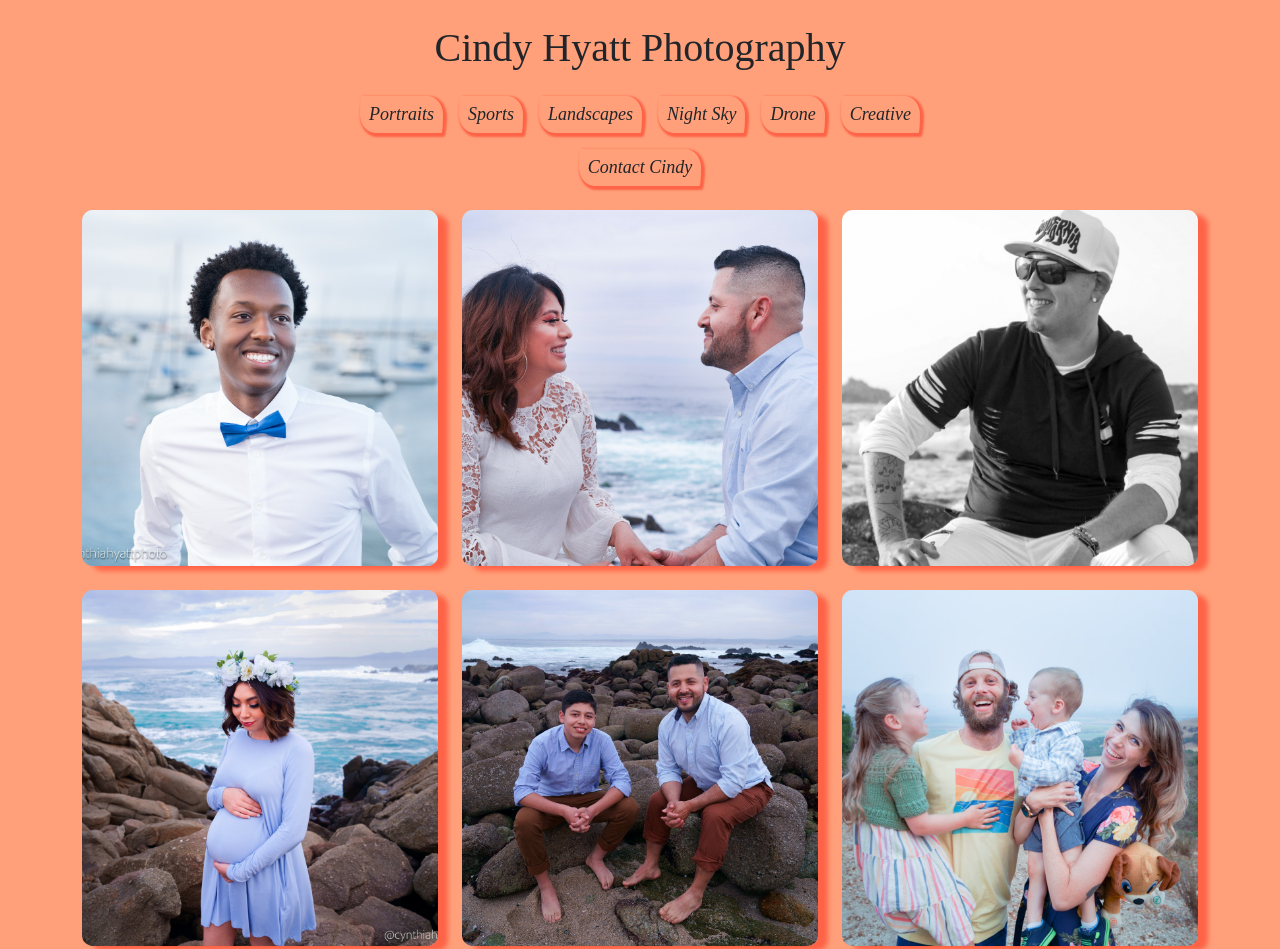
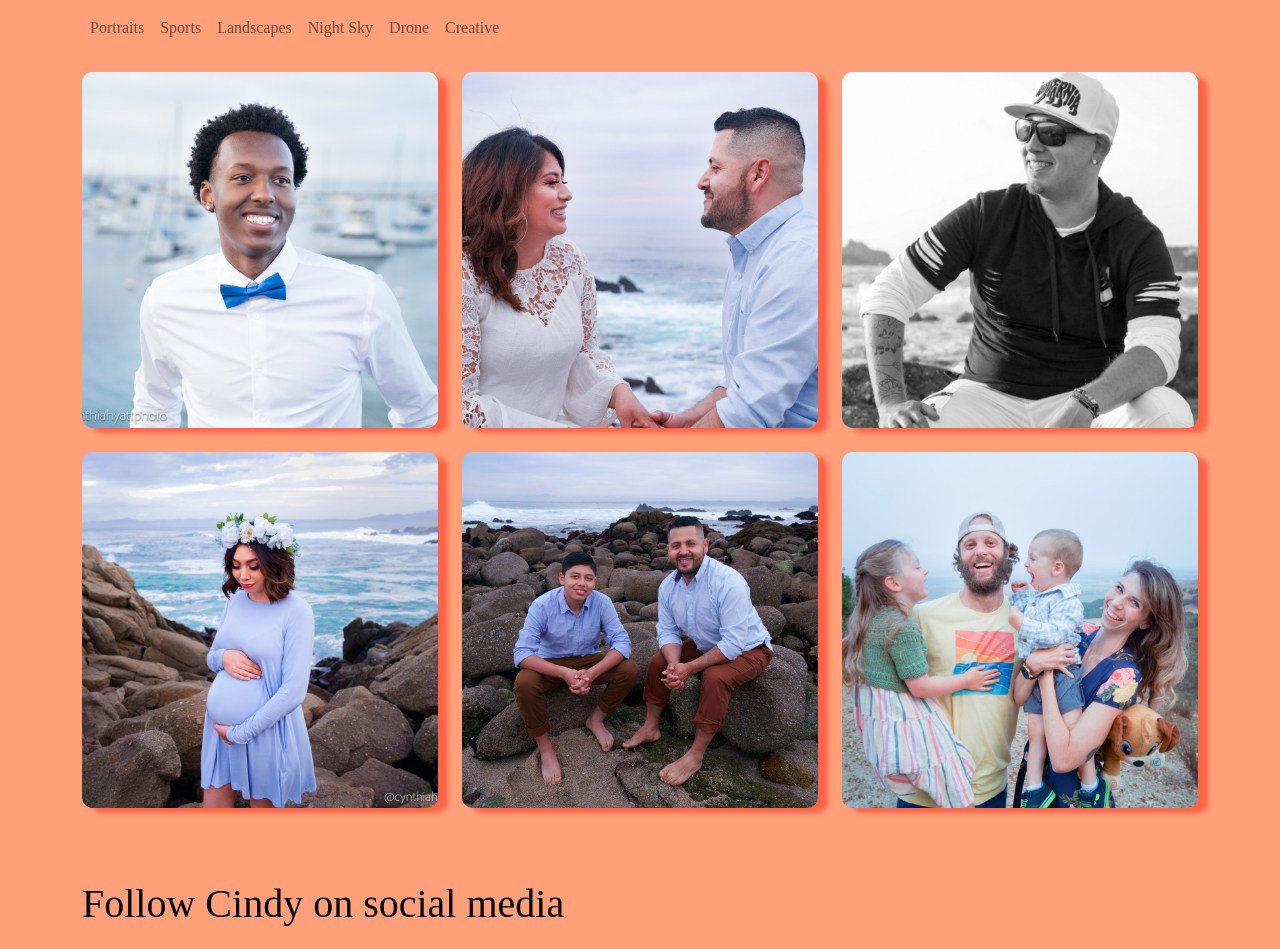
Before and after one commit to Crualizo/celeste-pwp, a plain HTML site: page cindy-hyatt-photography/index.html in a window 1280 px wide. Shown: the top 949 px of the page. Drawn offline with nearby package versions, Linux system fonts and the light colour scheme.

Commit message:
changes to navbar

```diff
--- a/cindy-hyatt-photography/index.html
+++ b/cindy-hyatt-photography/index.html
@@ -11,29 +11,71 @@
 
 <!-----HEADER----->
 
-<div class="container text-center mt-4 pb-2">
+<!--<div class="container text-center mt-4 pb-2">
     <div class="row">
         <div class="col-md-12">
         <h1>Cindy Hyatt Photography</h1>
             </div>
         </div>
-    </div>
+    </div>-->
+
 
 <!-----NAVBAR----->
 
-<nav class="navbar">
-    <form class="container justify-content-center">
-        <button class="btn btn-sm mx-2" id="button" type="button">Portraits</button>
-        <button class="btn btn-sm mx-2" id="button" type="button">Sports</button>
-        <button class="btn btn-sm mx-2" id="button" type="button">Landscapes</button>
-        <button class="btn btn-sm mx-2" id="button" type="button">Night Sky</button>
-        <button class="btn btn-sm mx-2" id="button" type="button">Drone</button>
-        <button class="btn btn-sm mx-2" id="button" type="button">Creative</button>
+<nav class="navbar navbar-expand-lg">
+    <div class="container" id="nav">
+        <button class="navbar-toggler" type="button" data-bs-toggle="collapse" data-bs-target="#navbarText" aria-controls="navbarText" aria-expanded="false" aria-label="Toggle navigation">
+            <span class="navbar-toggler-icon"></span>
+        </button>
+        <div class="collapse navbar-collapse" id="navbarText">
+            <ul class="navbar-nav me-auto mb-2 mb-lg-0">
+                <li class="nav-item">
+                    <a class="nav-link" href="#">Portraits</a>
+                </li>
+                <li class="nav-item">
+                    <a class="nav-link" href="#">Sports</a>
+                </li>
+                <li class="nav-item">
+                    <a class="nav-link" href="#">Landscapes</a>
+                </li>
+                <li class="nav-item">
+                    <a class="nav-link" href="#">Night Sky</a>
+                </li>
+                <li class="nav-item">
+                    <a class="nav-link" href="#">Drone</a>
+                </li>
+                <li class="nav-item">
+                    <a class="nav-link" href="#">Creative</a>
+                </li>
+            </ul>
+            <span class="navbar-text">
+      </span>
+        </div>
+    </div>
+</nav>
+
+
+
+<!--<nav class="navbar sticky-top">
+    <form class="container justify-content-sm-center">
+            <div class="col">
+            <button class="btn btn-sm mx-2 btn-block" id="button" type="button">Portraits</button></div>
+            <div class="col">
+            <button class="btn btn-sm mx-2 btn-block" id="button" type="button">Sports</button></div>
+            <div class="col">
+            <button class="btn btn-sm mx-2 btn-block" id="button" type="button">Landscapes</button></div>
+            <div class="col">
+            <button class="btn btn-sm mx-2 btn-block" id="button" type="button">Sky</button></div>
+            <div class="col">
+            <button class="btn btn-sm mx-2 btn-block" id="button" type="button">Drone</button></div>
+            <div class="col">
+            <button class="btn btn-sm mx-2 btn-block" id="button" type="button">Creative</button></div>
+        </div>
     </form>
-    <form class="container justify-content-center mt-3" id="background">
+    <form class="container justify-content-center mt-3 d-flex" id="background">
         <button class="btn btn-sm mx-2" id="button" type="button">Contact Cindy</button>
     </form>
-</nav>
+</nav>-->
 
 <!-----IMAGE SECTION----->
 <section class="gallery min-vh-100 pt-3">
@@ -63,7 +105,7 @@
 </section>
 
 <!-----FOOTER----->
-<div id="footer" class="container text-center mt-4">
+<div id="footer" class="container text-start mt-4">
     <div class="row">
         <div class="col-md-12">
             <h1>Follow Cindy on social media</h1>
--- a/cindy-hyatt-photography/style.css
+++ b/cindy-hyatt-photography/style.css
@@ -1,8 +1,16 @@
-html body{
+html body {
     background: lightsalmon;
-    font-family: Serif;
+    font-family: SansSerif;
 }
 
+
+#nav{
+    background: lightsalmon;
+}
+
+h1{
+    color: black;
+}
 
 img{
     max-width: 100%;
@@ -10,9 +18,10 @@ img{
     box-shadow: 10px 5px 5px tomato;
 }
 
+
 #button{
     box-shadow: 2px 2px 2px 2px tomato;
     font-style: italic;
-    font-size: large;
+    color: whitesmoke;
     border-radius: 10px 100px / 120px;
 }
```
